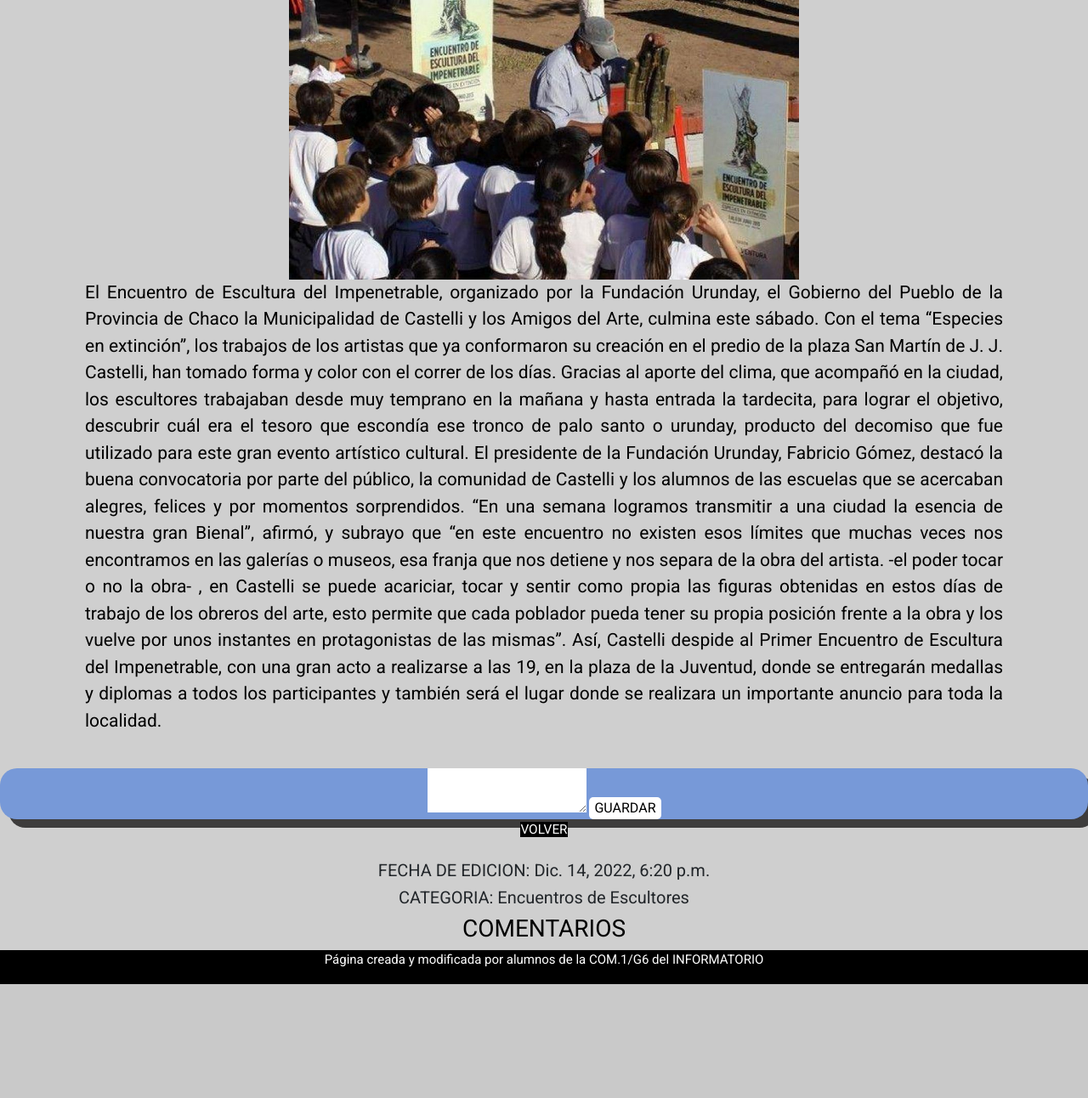
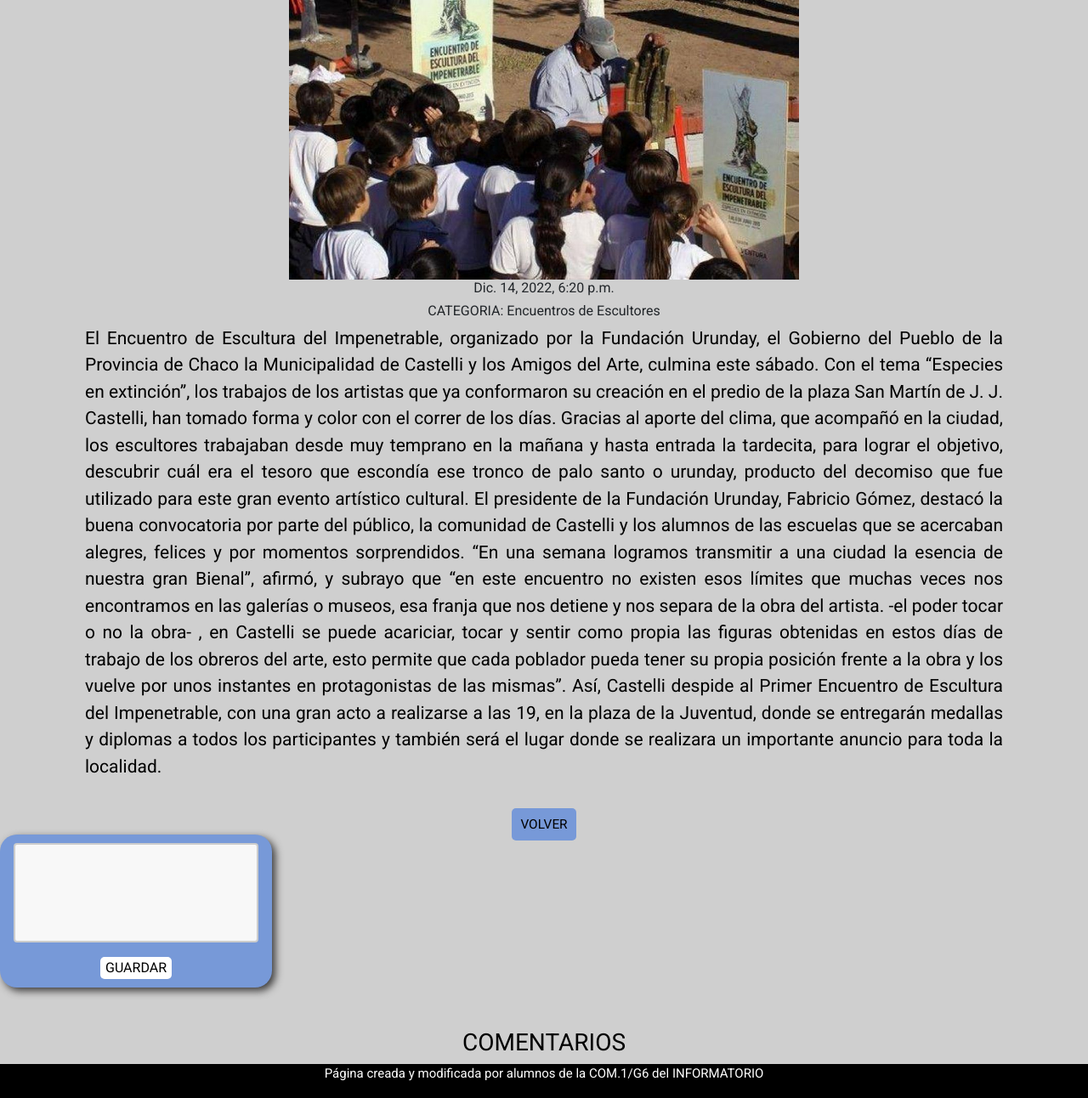
Before and after one commit to NahuelSanchez5/Fundaci-n-Amigos-del-Arte, a Django app: page /Noticias/Detalle/5 in a window 1280 px wide. Shown: the part 275-1567 px from the top of the page at 85% size. Before the commit the page ends 1433 px from the top, so only its background shows below. Run offline with Django 3.2, Linux system fonts and the light colour scheme; a user stored in the database is signed in; data comes from the database, SQL or seed files in the repository; both versions use the stored data as it was after the commit; some web fonts are replaced.

Commit message:
Areglo de CSS. Vane, Nahuel, Dalmiro, Renzo, Joel, Joaquin, Rosana

```diff
--- a/blog/static/css/main.css
+++ b/blog/static/css/main.css
@@ -247,7 +247,7 @@ form input{
 form {
     background-color: rgb(119, 153, 216);
     border-radius: 20px;
-    box-shadow: 10px 10px rgb(61, 60, 60);
+    box-shadow: 10px 10px 10px rgb(61, 60, 60);
 }
 
 h2 {
@@ -267,6 +267,7 @@ h3{
     background-color:rgb(119, 153, 216);
     font-size: 1.5vw;
     color: #d8d8c0;
+    text-align: center;
 }
 .texto-secundario-contacto {
     font-size: 1.7vw;
@@ -321,7 +322,37 @@ strong {
 
 }
 .boton-volver {
-    color: white;
+    padding: 10px;
+    color: rgb(0, 0, 0);
     font-size: 1.2vw;
-    background-color: black;
+    background-color:rgb(119, 153, 216);
+    border-radius: 5px;
+    border-bottom: #000000;
 }
+.boton-volver:hover{
+    color: navajowhite;
+    box-shadow: 4px 4px 10px rgb(61 60 60);
+}
+
+/* PARTE DE COMENTARIOS */
+
+.comentarios{
+    width: 25vw;
+    height: 180px;
+    box-shadow: 4px 4px 10px rgb(61 60 60);
+}
+
+.comentarios textarea{
+    width: 90%;
+    height: 65%;
+    margin: 10px;
+    box-sizing: border-box;
+    border: 2px solid #ccc;
+    border-radius: 4px;
+    background-color: #f8f8f8;
+    font-size: 16px;
+    resize: none;
+}
+.hora-categ{
+
+}
--- a/blog/templates/noticias/detalle.html
+++ b/blog/templates/noticias/detalle.html
@@ -6,26 +6,35 @@
 {% block contenido %}
 
 <h1 class="title">noticias</h1>
+
 <section class="detalle-noticia">
 
-  <h2 class="integrante">{{noticia.titulo}}</h2>
+  	<h2 class="integrante">{{noticia.titulo}}</h2>
 
-  <img src="{{noticia.imagen.url}}" width="600px" height="auto" class="img-detalle">
+  	<img src="{{noticia.imagen.url}}" width="600px" height="auto" class="img-detalle">
+  	<div class="hora-categ">
 
+		  <h6>{{noticia.fecha}}</h6>
+		  <h6>CATEGORIA: {{noticia.categoria_noticia}}</h6>
+	</div>
   <p>{{noticia.cuerpo}}</p>
 </section>
-<form method="POST" action="{% url 'noticias:comentar' %}">{% csrf_token %}
+
+<a href="{% url 'noticias:listar' %}" class="boton-volver">VOLVER</a>
+
+<form method="POST" action="{% url 'noticias:comentar' %}" class="comentarios">{% csrf_token %}
   <textarea  name="comentario" maxlength="1500"></textarea>
   <input type="text" name="id_noticia" value="{{noticia.pk}}" hidden="">
   <input type="submit" value="GUARDAR">
 </form>
 
-<a href="{% url 'noticias:listar' %}" class="boton-volver">VOLVER</a>
+
 <br>
 <br>
-<h5>FECHA DE EDICION: {{noticia.fecha}}</h5>
-<h5>CATEGORIA: {{noticia.categoria_noticia}}</h5>
+
 <h3>COMENTARIOS</h3>
+
+
 		{% for com in comentarios %}
 		{% if user == com.usuario %}
 			<!--<a href="">borrar</a><-->
@@ -34,5 +43,4 @@
 		<strong>USUARIO:{{com.usuario}}</strong><br>
 		<p>{{com.texto}}</p>
 		{% endfor %}
-
 {% endblock contenido %}
--- a/blog/templates/t_contacto.html
+++ b/blog/templates/t_contacto.html
@@ -12,7 +12,7 @@
             <div class="redes">
                 <div class="instagram">
                     <img src="{% static 'img/redes2.png'%}" width="30px" alt="Instagram">
-                    <a href="https://www.instagram.com/explore/tags/fundacionamigosdelarteyturismo/" target="_blank">INSTAGRAM</a>
+                    <a href="https://www.instagram.com/fundacion__amigos/" target="_blank">INSTAGRAM</a>
                 </div>
                 <div class="facebook">
                     <img src="{% static 'img/redes1.png'%}" width="30px" alt="Facebook">
```
Also changed, not shown: blog/blog/db.sqlite3.
